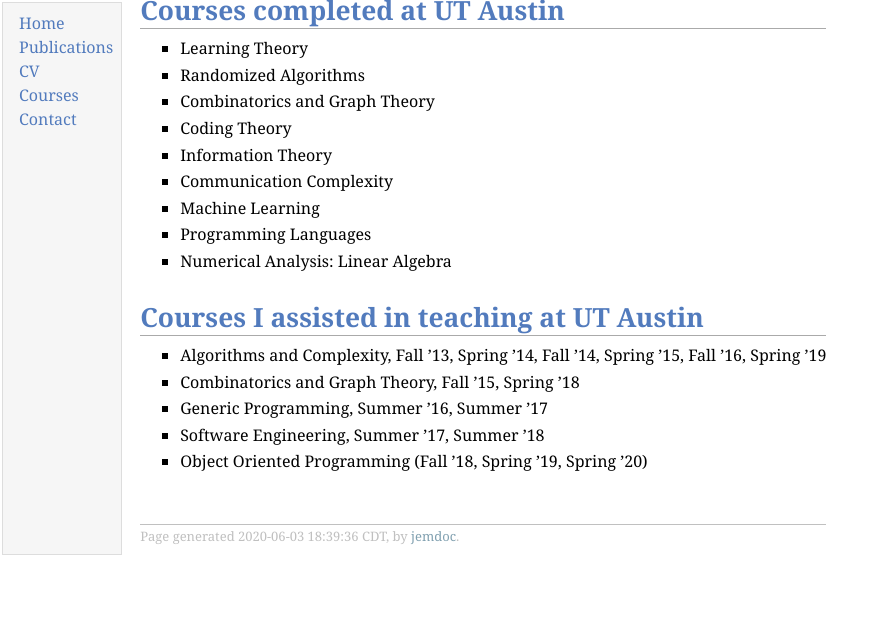
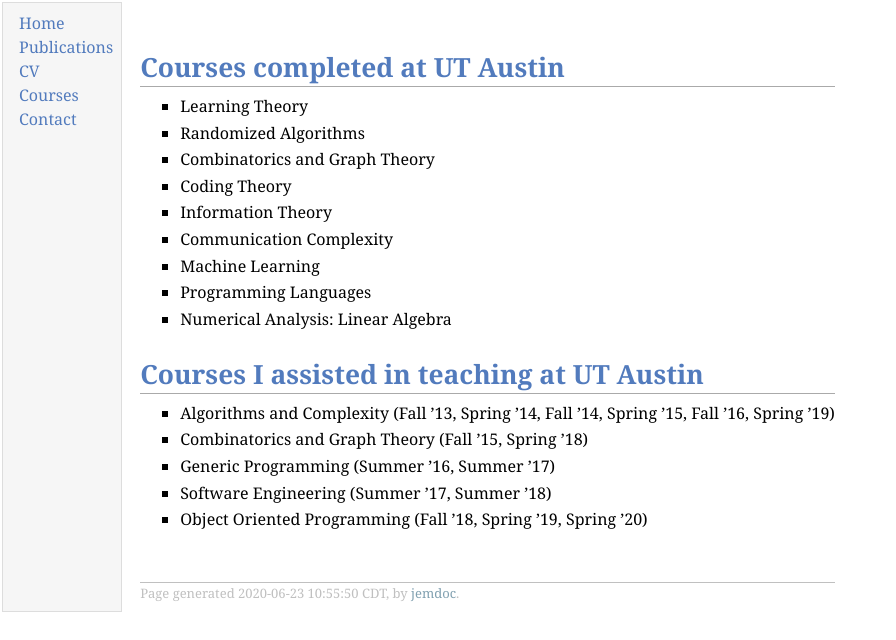
Before and after one commit to siddhesh1/siddhesh1.github.io, a plain HTML site: page courses.html in a window 1280 px wide. Shown: the whole page, without its empty margins (0-896 px from the left). Drawn offline with Linux system fonts and the light colour scheme.

Commit message:
First nontrivial site5

```diff
--- a/courses.html
+++ b/courses.html
@@ -18,6 +18,7 @@
 <div class="menu-item"><a href="contact.html">Contact</a></div>
 </td>
 <td id="layout-content">
+<p><br /></p>
 <h1>Courses completed at UT Austin</h1>
 <ul>
 <li><p>Learning Theory </p>
@@ -41,20 +42,20 @@
 </ul>
 <h1>Courses I assisted in teaching at UT Austin</h1>
 <ul>
-<li><p>Algorithms and Complexity, Fall &rsquo;13,  Spring &rsquo;14, Fall &rsquo;14, Spring &rsquo;15, Fall &rsquo;16, Spring &rsquo;19</p>
+<li><p>Algorithms and Complexity (Fall &rsquo;13,  Spring &rsquo;14, Fall &rsquo;14, Spring &rsquo;15, Fall &rsquo;16, Spring &rsquo;19)</p>
 </li>
-<li><p>Combinatorics and Graph Theory, Fall &rsquo;15, Spring &rsquo;18 </p>
+<li><p>Combinatorics and Graph Theory (Fall &rsquo;15, Spring &rsquo;18)</p>
 </li>
-<li><p>Generic Programming,  Summer &rsquo;16, Summer &rsquo;17</p>
+<li><p>Generic Programming  (Summer &rsquo;16, Summer &rsquo;17)</p>
 </li>
-<li><p>Software Engineering, Summer &rsquo;17, Summer &rsquo;18 </p>
+<li><p>Software Engineering (Summer &rsquo;17, Summer &rsquo;18) </p>
 </li>
 <li><p>Object Oriented Programming  (Fall &rsquo;18, Spring &rsquo;19, Spring ’20)</p>
 </li>
 </ul>
 <div id="footer">
 <div id="footer-text">
-Page generated 2020-06-03 18:39:36 CDT, by <a href="http://jemdoc.jaboc.net/">jemdoc</a>.
+Page generated 2020-06-23 10:55:50 CDT, by <a href="http://jemdoc.jaboc.net/">jemdoc</a>.
 </div>
 </div>
 </td>
```
Also changed, not shown: CV.html (+2 -1 lines), contact.html (+2 -1 lines), index.html (+2 -1 lines), publications.html (+2 -1 lines), 6 other files.
